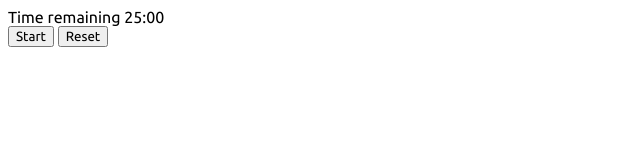
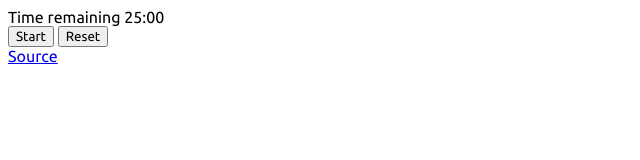
Before and after one commit to rofrol/pomoromo, a website: page public/index.html in a window 1280 px wide. Shown: the full height of the page, 0-640 px from the left. Drawn offline with Linux system fonts and the light colour scheme.

Commit message:
Source link

```diff
--- a/public/index.html
+++ b/public/index.html
@@ -22,6 +22,7 @@
     <div>Time remaining <span id="time">25:00</span></div>
     <button id="startpause" onclick="startTimer()">Start</button>
     <button onclick="resetTimer()">Reset</button>
+    <div><a href="https://github.com/rofrol/pomoromo">Source</a></div>
 </body>
 
 </html>
```
